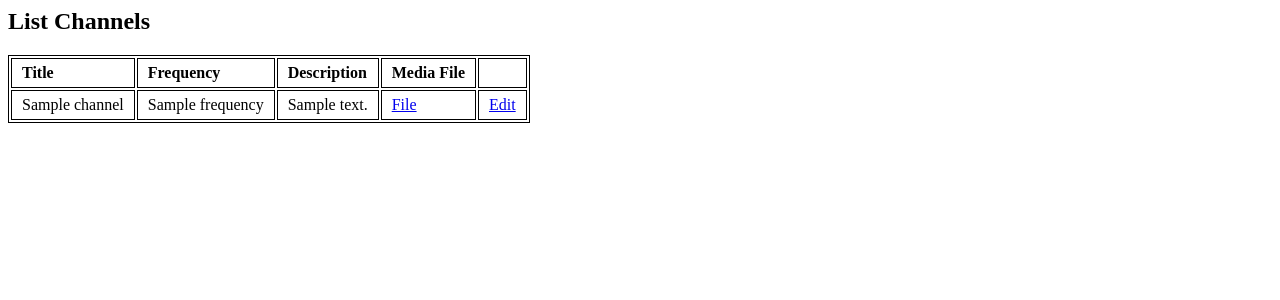
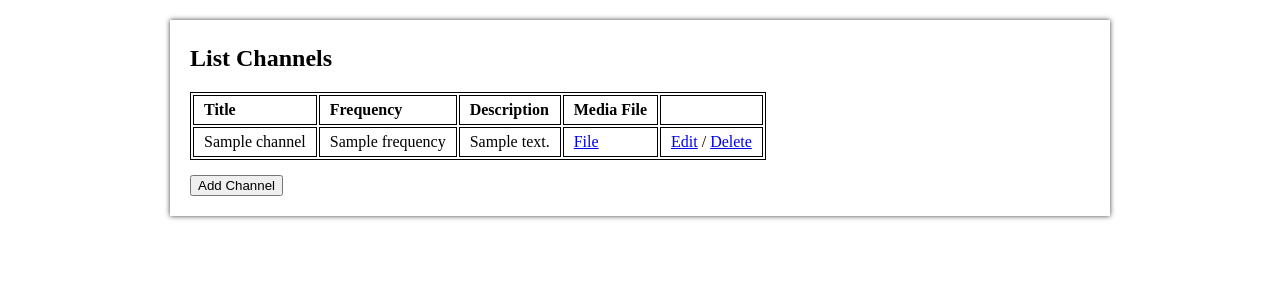
Before and after one commit to ethylomat/RadioBackend, a Django app: template channels/templates/list.html in a window 1280 px wide. Shown: the top 300 px of the page. Run offline with Django 3.2, Linux system fonts and the light colour scheme; the template is opened without the code that fills it: most values are stand-ins (such as "Sample title", 1, 10 or a date in 2020); parts of the project's set-up code (start-up, migrations or seed data) failed here and were passed over.

Commit message:
Adding Base template

```diff
--- /dev/null
+++ b/channels/templates/base.html
@@ -0,0 +1,33 @@
+<!DOCTYPE html>
+<html lang="en">
+<head>
+    <meta charset="UTF-8">
+    <title>AwesomeRadio</title>
+
+    <style>
+        td {
+            border: 1px solid black;
+            padding: 5px 10px;
+        }
+
+        #contentblock{
+            width: 900px;
+            margin: 20px auto;
+            box-shadow: 0px 0px 5px 0px rgba(0,0,0,0.75);
+            padding: 5px 20px 20px 20px;
+        }
+
+        button {
+            margin: 15px 0 0 0;
+        }
+    </style>
+</head>
+<body>
+
+<div id="contentblock">
+    {% block content %}
+    {% endblock %}
+</div>
+
+</body>
+</html>
--- a/channels/templates/list.html
+++ b/channels/templates/list.html
@@ -1,13 +1,6 @@
-<html>
-<head>
-    <style>
-        td {
-            border: 1px solid black;
-            padding: 5px 10px;
-        }
-    </style>
-</head>
-<body>
+{% extends 'base.html' %}
+
+{% block content %}
     <h2>List Channels</h2>
 
     <table style="border: 1px solid black;">
@@ -29,10 +22,12 @@
                 <a href="{{ channel.media_file }}">File</a>
             </td>
             <td>
-                <a href="#">Edit</a>
+                <a href="#">Edit</a> /
+                <a href="#">Delete</a>
             </td>
         </tr>
     {% endfor %}
     </table>
-</body>
-</html>
+
+    <button>Add Channel</button>
+{% endblock %}
```
